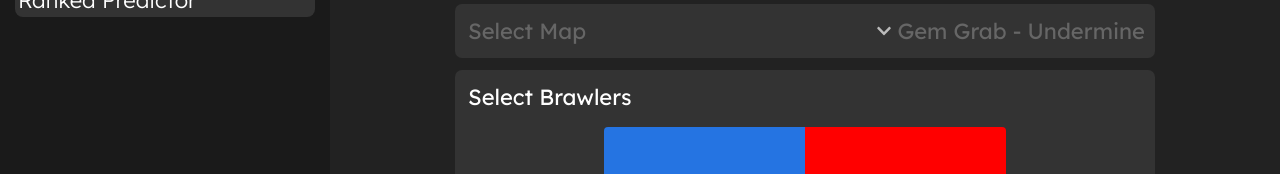
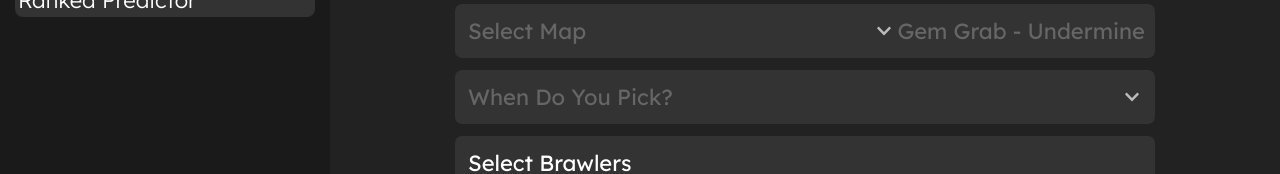
Before and after one commit to mcmckinley/DraftStars, a React (Create React App) app in the folder frontend/: page / in a window 1280 px wide. Shown: the part 168-342 px from the top of the page. Built offline with nearby package versions, Linux system fonts and the light colour scheme.

Commit message:
User can select their order in draft

```diff
--- a/frontend/src/RankedPredictionPage.jsx
+++ b/frontend/src/RankedPredictionPage.jsx
@@ -25,6 +25,9 @@ const RankedPredictionPage = () => {
   };
 
   const [teamWithFirstPick, setTeamWithFirstPick] = useState(null)
+  const [userDraftNumber, setUserDraftNumber] = useState(null)
+
+  const draftNumberStrings = ['First', 'Second', 'Third', 'Fourth', 'Fifth', 'Last']
 
   const [selectedBoxID, setSelectedBoxID] = useState(0)
 
@@ -41,8 +44,9 @@ const RankedPredictionPage = () => {
   const [isAwaitingPrediction, setIsAwaitingPrediction] = useState(false)
 
   const [IDofActiveSection, setIDofActiveSection] = useState(0)
-
-
+  const moveToNextSection = () => {
+    setIDofActiveSection(IDofActiveSection + 1)
+  }
 
   const getPrediction = async () => {
     try {
@@ -93,6 +97,21 @@ const RankedPredictionPage = () => {
     }
   }, [entries, map]); // Runs whenever these change
 
+  const DraftOrderSelector = ({ boxID }) => {
+    return (
+        <div className={`thumb-div ${userDraftNumber == boxID ? 'selected-thumb':'unselected-thumb'}`}
+            onClick={ () => {
+                setUserDraftNumber(boxID)
+                moveToNextSection()
+            }}>
+            <img src={icons["ranked-icon.png"]}   />
+            <p>{draftNumberStrings[boxID]}</p>
+        </div>
+    )
+  }
+
+
+
   return (
     <div className="input-page">
       <div className={`section-${IDofActiveSection == 0 ? 'active' : 'inactive'}`}> {/* Who's picking first? section */}
@@ -107,8 +126,8 @@ const RankedPredictionPage = () => {
                 setTeamWithFirstPick('blue');
                 // only push the user forward if its their first time clicking the thumbs up/down
                 if (IDofActiveSection == 0) {
+                  moveToNextSection()
                   setMapSectionVisibility(true)
-                  setIDofActiveSection(1)
                 }
               }}>
               <img src={icons["thumbs-up.png"]}   />
@@ -118,8 +137,8 @@ const RankedPredictionPage = () => {
               onClick={ () => {
                 setTeamWithFirstPick('red');
                 if (IDofActiveSection == 0) {
+                  moveToNextSection()
                   setMapSectionVisibility(true)
-                  setIDofActiveSection(1)
                 }
               }}>
               <img src={icons["thumbs-down.png"]}   />
@@ -163,6 +182,50 @@ const RankedPredictionPage = () => {
           )}
 
       </div>
+
+      <div className={`section-${IDofActiveSection == 2 ? 'active' : 'inactive'}`}>
+        <div className="section-upper-part">
+          <div className="section-upper-part-left">
+            <p>When Do You Pick?</p>
+          </div>
+          <div className="section-upper-part-right"
+            onClick={() => {
+              if (IDofActiveSection == 2) { // Deselect section
+                setIDofActiveSection(3)
+              } else if (IDofActiveSection > 2){
+                setIDofActiveSection(2) // Lets user go back to a previous section.
+              }
+            }}>
+            {IDofActiveSection == 2 ? (
+              <FaChevronUp color="#bbb"/>
+            ) : (
+              <FaChevronDown color="#bbb"/>
+            )}
+            <p>{draftNumberStrings[userDraftNumber]}</p>
+          </div>
+        </div>
+
+        {(IDofActiveSection == 2 &&
+          <div className="first-pick-section">
+          {(teamWithFirstPick == 'blue' &&
+            <>
+              <DraftOrderSelector boxID={0} />
+              <DraftOrderSelector boxID={3} />
+              <DraftOrderSelector boxID={4} />
+            </>
+          )}
+          {(teamWithFirstPick == 'red' &&
+            <>
+              <DraftOrderSelector boxID={1} />
+              <DraftOrderSelector boxID={2} />
+              <DraftOrderSelector boxID={5} />
+            </>
+          )}
+        </div>
+        )}
+      </div>
+
+
 
       {/* Select Brawler section */}
       <div className="section">
```
Lines whose indentation alone changed are shown as unchanged.
